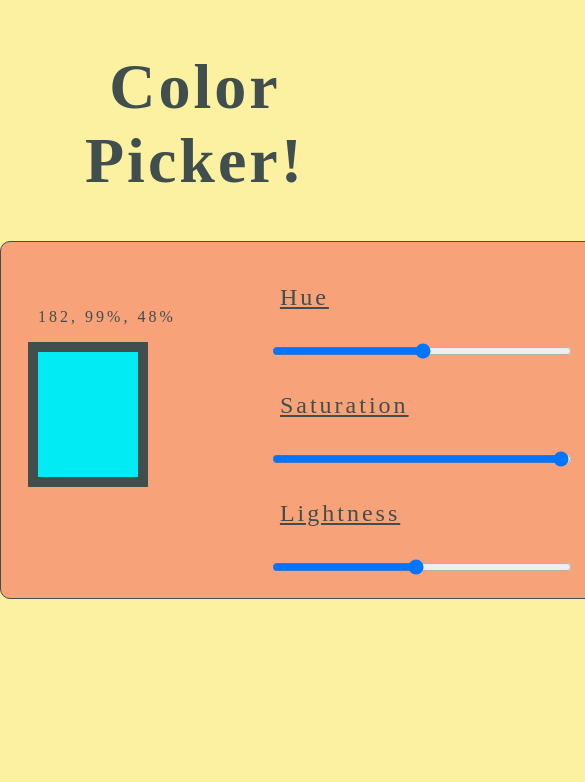
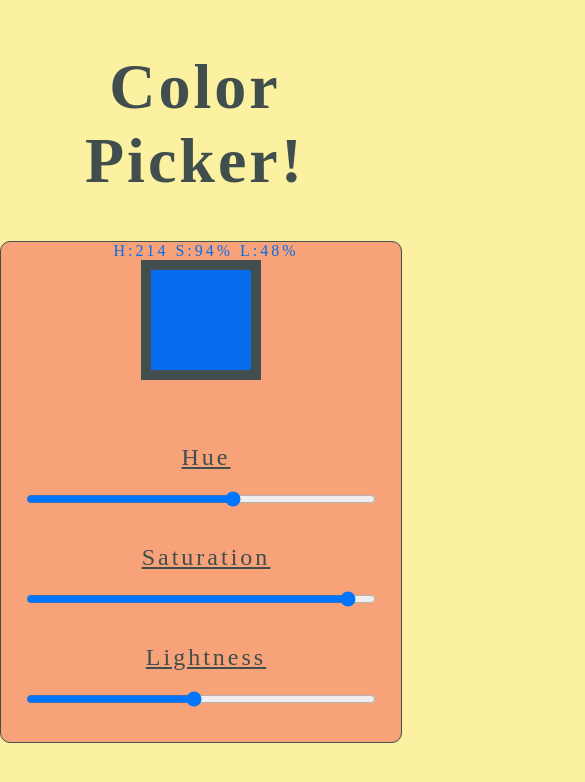
Before and after one commit to benjaminkent/color-picker, a React (Create React App) app: page / in a window 390 px wide. Shown: the top 782 px of the page, 585 px wide, since content can reach past the window. Built offline with nearby package versions, Linux system fonts and the light colour scheme; a web font is replaced by a local one.

Commit message:
optimize for mobile

```diff
--- a/src/App.js
+++ b/src/App.js
@@ -8,8 +8,8 @@ class App extends Component {
     super(props)
 
     this.state = {
-      hueValue: 182,
-      saturationValue: 99,
+      hueValue: 214,
+      saturationValue: 94,
       lightnessValue: 48
     }
   }
@@ -56,7 +56,7 @@ class App extends Component {
 
           <aside>
             <div className="values">
-              <p>{this.state.hueValue}, {this.state.saturationValue}%, {this.state.lightnessValue}%</p>
+              <p style={{ color: `hsl(${this.state.hueValue}, ${this.state.saturationValue}%, ${this.state.lightnessValue}%)` }}>H:{this.state.hueValue} S:{this.state.saturationValue}% L:{this.state.lightnessValue}%</p>
             </div>
 
             <div className="color-window" style={{ backgroundColor: `hsl(${this.state.hueValue}, ${this.state.saturationValue}%, ${this.state.lightnessValue}%)` }}>
--- a/src/index.css
+++ b/src/index.css
@@ -57,3 +57,51 @@ input {
   width: 100px;
   margin: auto 0;
   }
+
+  @media (max-width: 700px) {
+    main {
+      width: 400px;
+      display: block;
+    }
+
+    input {
+      height: 50px;
+      width: 350px;
+    }
+
+    aside {
+      margin: 0;
+      height: 200px;
+    }
+
+    ul {
+      margin: 0;
+      padding: 0;
+    }
+
+    div.color-window {
+      margin: 0 auto;
+      height: 100px;
+      text-align: center;
+    }
+
+    div.values {
+      margin: 0;
+      padding: 0;
+    }
+
+    li {
+      height: 100px;
+      margin: 0 auto;
+    }
+
+    p {
+      text-align: center;
+      margin: 0;
+    }
+
+    .values {
+      margin: 0;
+      text-align: center;
+    }
+  }
```
